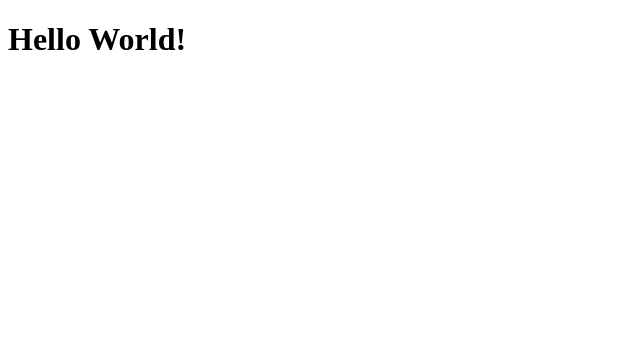
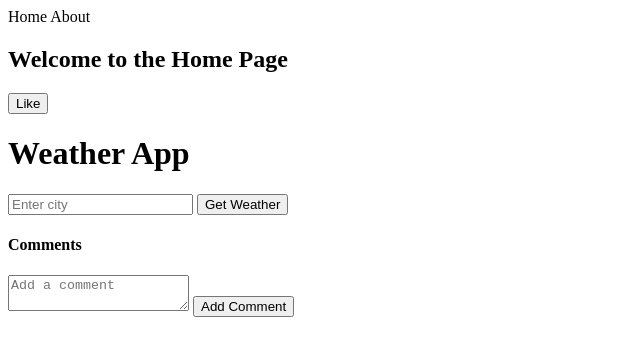
Before and after one commit to Mk-003/Mk-003.github.io, a plain HTML site: page index.html in a window 1280 px wide. Shown: the whole page, without its empty margins (0-640 px from the left). Drawn offline with Linux system fonts and the light colour scheme.

Commit message:
1st html edit

```diff
--- a/index.html
+++ b/index.html
@@ -1,9 +1,45 @@
 <!DOCTYPE html>
 <html lang="en">
-  <head>
-    <title>My Website</title>
-  </head>
-  <body>
-    <h1>Hello World!</h1>
-  </body>
+<head>
+  <meta charset="UTF-8">
+  <meta name="viewport" content="width=device-width, initial-scale=1.0">
+  <title>Weather App</title>
+  <meta name="viewport" content="width=device-width, initial-scale=1.0">
+  <link rel="stylesheet" href="style.css">
+</head>
+<body>
+    <nav>
+        <a onclick="showContent('home')">Home</a>
+        <a onclick="showContent('about')">About</a>
+    </nav>
+    <section id="home">
+        <h2>Welcome to the Home Page</h2>
+    </section>
+    <section id="about" style="display: block;">
+    </section>
+    <button id="likeButton" onclick="toggleLike()">Like</button>
+<div class="weather-app">
+  <header>
+    <h1>Weather App</h1>
+  </header>
+  <main>
+    <section class="search">
+      <input type="text" id="cityInput" placeholder="Enter city">
+      <button onclick="getWeather()">Get Weather</button>
+    </section>
+
+    <section class="weather-info" id="weatherInfo">
+      <!-- weather will be displayed -->
+    </section>
+  </main>
+</div>
+<div id="commentSection">
+    <h4>Comments</h4>
+    <ul id="commentList"></ul>
+    <textarea id="commentInput" placeholder="Add a comment"></textarea>
+    <button onclick="addComment()">Add Comment</button>
+  </div>
+
+<script src="weather.js"></script>
+</body>
 </html>
```
